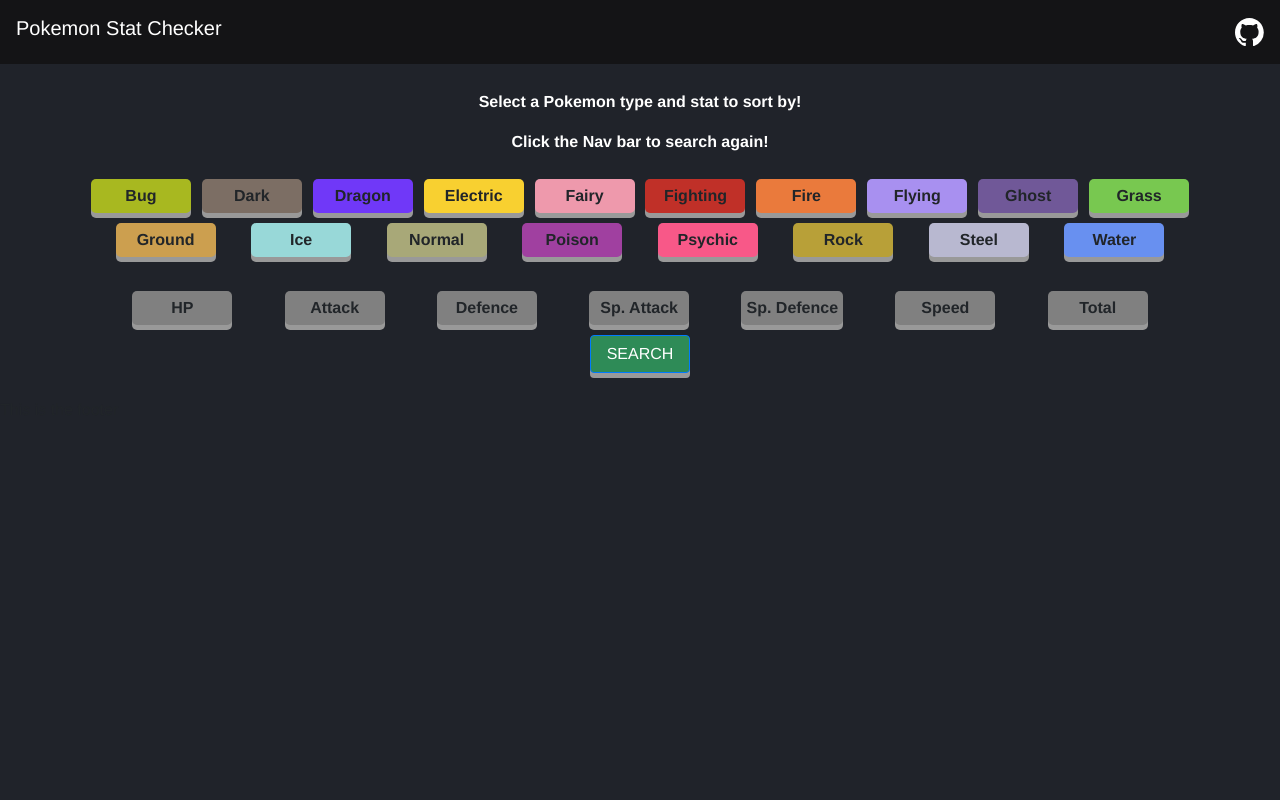
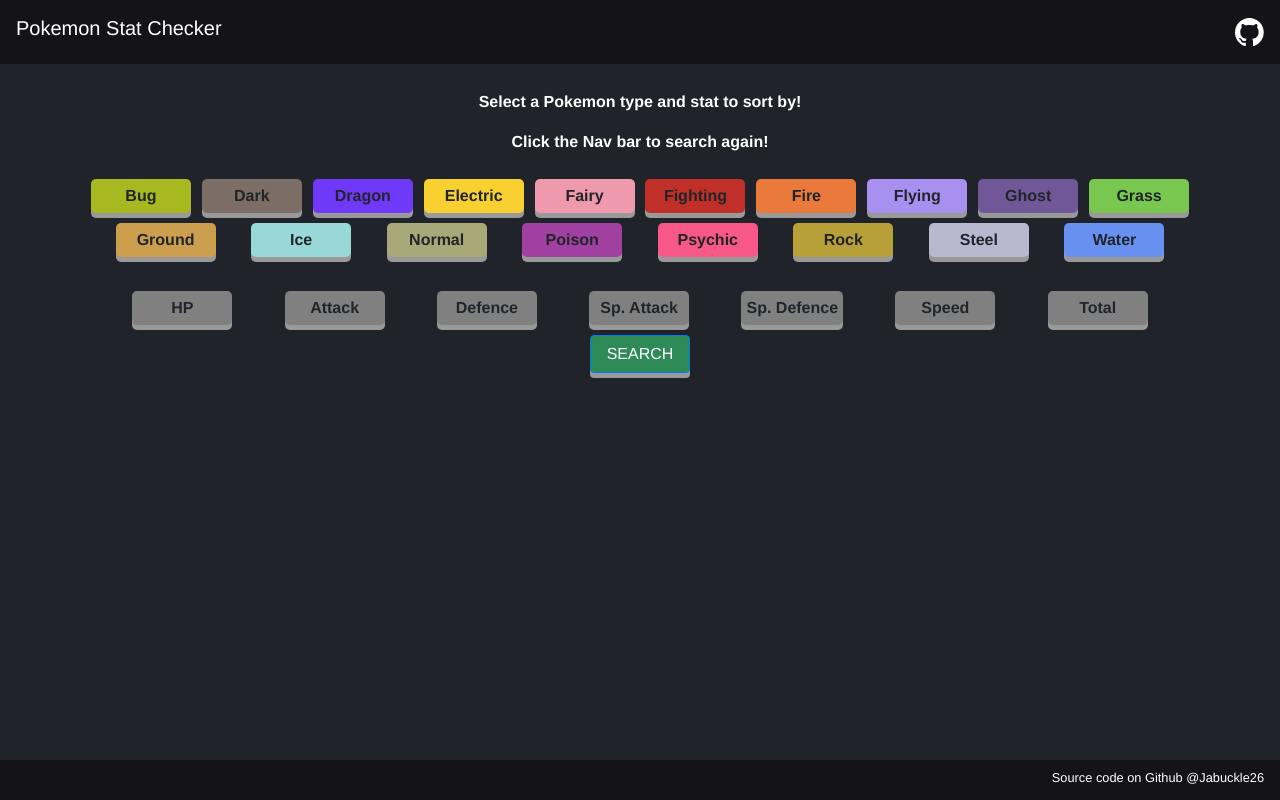
Before and after one commit to jabuckle26/pokemon-stats-ranking, a React (Create React App) app in the folder client/: page / in a window 1280 px wide. Built offline with nearby package versions, Linux system fonts and the light colour scheme.

Commit message:
Footer and Nav styles.

```diff
--- a/client/src/components/Banner.js
+++ b/client/src/components/Banner.js
@@ -8,7 +8,10 @@ export const Banner = () => {
   return (
     <>
       <nav className="navbar fixed-top scrolling-navbar banner">
-        <h2 className="navbar-brand" onClick={() => setResults([])}>
+        <h2
+          className="navbar-brand clickableNav"
+          onClick={() => setResults([])}
+        >
           Pokemon Stat Checker
         </h2>
         <IconContext.Provider
@@ -17,7 +20,7 @@ export const Banner = () => {
             className: "global-class-name",
           }}
         >
-          <div>
+          <div className="clickableNav">
             <GoMarkGithub className="codeIcon" />
           </div>
         </IconContext.Provider>
--- a/client/src/components/Footer.js
+++ b/client/src/components/Footer.js
@@ -1,5 +1,9 @@
 import React from "react";
 
 export const Footer = () => {
-  return <footer>This is the footer</footer>;
+  return (
+    <footer className="navbar fixed-bottom banner justify-content-end">
+      <p>Source code on Github @Jabuckle26</p>
+    </footer>
+  );
 };
--- a/client/src/styles/components/banner.scss
+++ b/client/src/styles/components/banner.scss
@@ -1,4 +1,4 @@
-nav.banner {
+.banner {
   background-color: $banner-bg-color;
   color: $font-color;
   max-height: 8vh;
@@ -6,6 +6,19 @@ nav.banner {
   .codeIcon {
     size: 50px;
   }
+
+  p {
+    font-size: 80%;
+    // text-align: right !important;
+  }
+}
+
+.clickableNav:hover {
+  cursor: pointer !important;
+}
+
+footer {
+  max-height: 5vh !important;
 }
 
 /* Small devices (landscape phones, 544px and up) */
```
